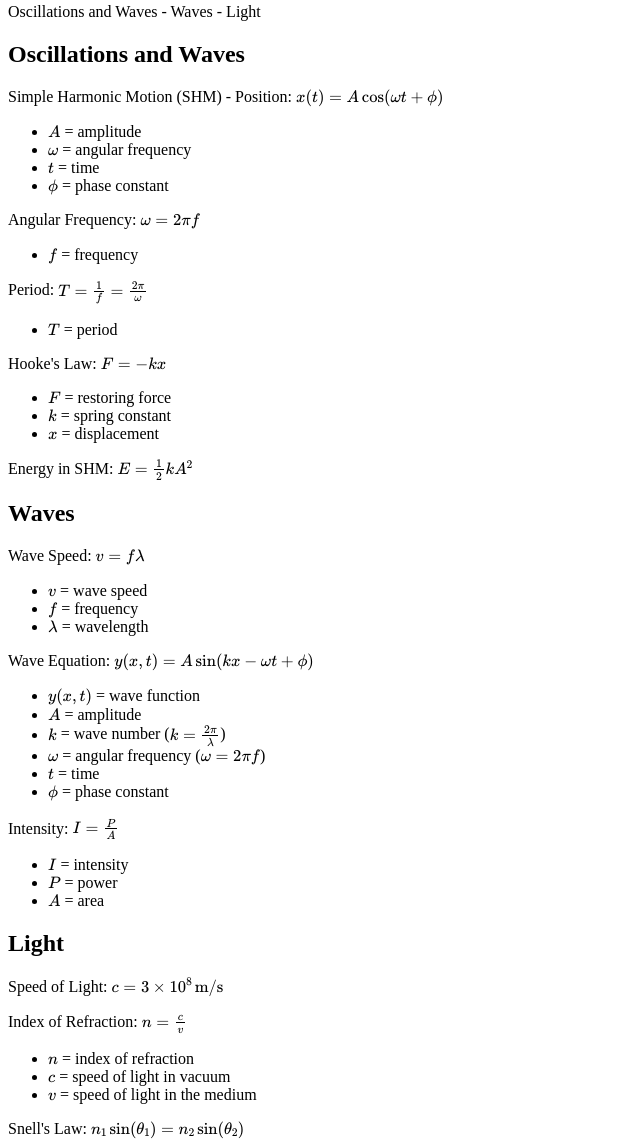
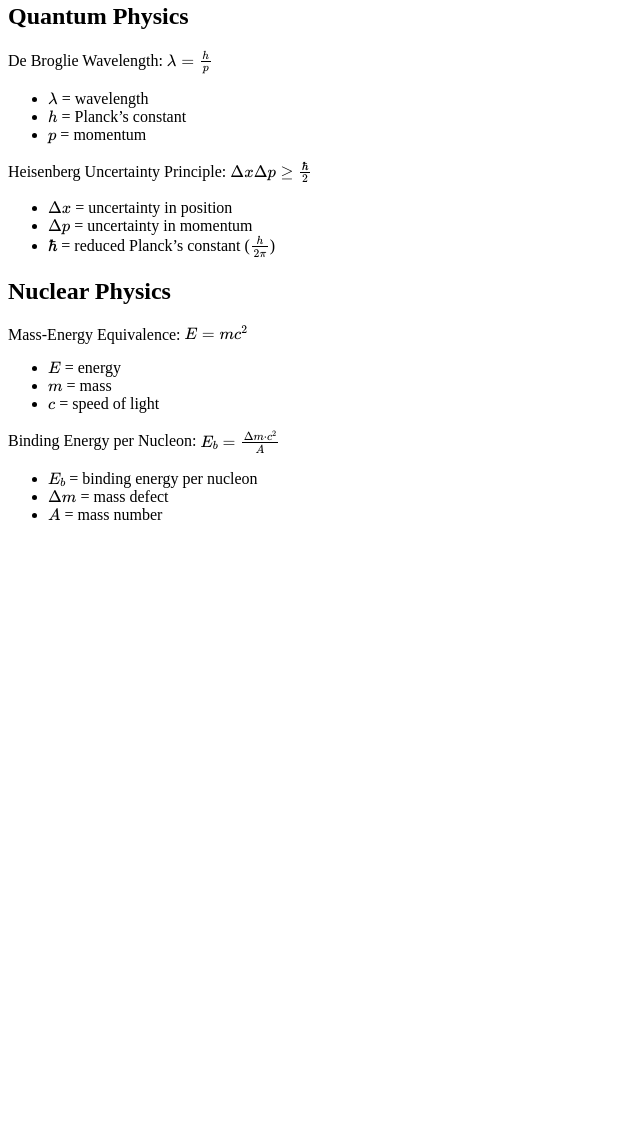
Before and after one commit to Umrh7/umrh7.github.io, a plain HTML site: page modern_physics.html in a window 1280 px wide. Shown: the part 77-1219 px from the top of the page, without its empty margins (0-640 px from the left). After the commit the page ends 800 px from the top, so only its background shows below. Drawn offline with nearby package versions, Linux system fonts and the light colour scheme.

Commit message:
Update modern_physics.html

```diff
--- a/modern_physics.html
+++ b/modern_physics.html
@@ -3,90 +3,42 @@
 <head>
     <meta charset="UTF-8">
     <meta name="viewport" content="width=device-width, initial-scale=1.0">
-    <title>Oscillations, Waves, and Light Formulas</title>
+    <title>Physics Formulas</title>
     <script src="https://polyfill.io/v3/polyfill.min.js?features=es6"></script>
     <script type="text/javascript" id="MathJax-script" async
         src="https://cdn.jsdelivr.net/npm/mathjax@3/es5/tex-mml-chtml.js">
     </script>
 </head>
 <body>
-    <h1>Oscillations, Waves, and Light Formulas</h1>
-    <p>Oscillations and Waves - Waves - Light</p>
+    <h1>Modern Physics Formulas</h1>
 
-    <h2>Oscillations and Waves</h2>
-    <p>Simple Harmonic Motion (SHM) - Position: \( x(t) = A \cos(\omega t + \phi) \)</p>
+    <h2>Quantum Physics</h2>
+    <p>De Broglie Wavelength: \( \lambda = \frac{h}{p} \)</p>
     <ul>
-        <li>\( A \) = amplitude</li>
-        <li>\( \omega \) = angular frequency</li>
-        <li>\( t \) = time</li>
-        <li>\( \phi \) = phase constant</li>
+        <li>\( \lambda \) = wavelength</li>
+        <li>\( h \) = Planck’s constant</li>
+        <li>\( p \) = momentum</li>
     </ul>
-    <p>Angular Frequency: \( \omega = 2 \pi f \)</p>
+    <p>Heisenberg Uncertainty Principle: \( \Delta x \Delta p \geq \frac{\hbar}{2} \)</p>
     <ul>
-        <li>\( f \) = frequency</li>
-    </ul>
-    <p>Period: \( T = \frac{1}{f} = \frac{2\pi}{\omega} \)</p>
-    <ul>
-        <li>\( T \) = period</li>
-    </ul>
-    <p>Hooke's Law: \( F = -kx \)</p>
-    <ul>
-        <li>\( F \) = restoring force</li>
-        <li>\( k \) = spring constant</li>
-        <li>\( x \) = displacement</li>
-    </ul>
-    <p>Energy in SHM: \( E = \frac{1}{2} k A^2 \)</p>
-
-    <h2>Waves</h2>
-    <p>Wave Speed: \( v = f \lambda \)</p>
-    <ul>
-        <li>\( v \) = wave speed</li>
-        <li>\( f \) = frequency</li>
-        <li>\( \lambda \) = wavelength</li>
-    </ul>
-    <p>Wave Equation: \( y(x,t) = A \sin(kx - \omega t + \phi) \)</p>
-    <ul>
-        <li>\( y(x,t) \) = wave function</li>
-        <li>\( A \) = amplitude</li>
-        <li>\( k \) = wave number (\( k = \frac{2\pi}{\lambda} \))</li>
-        <li>\( \omega \) = angular frequency (\( \omega = 2\pi f \))</li>
-        <li>\( t \) = time</li>
-        <li>\( \phi \) = phase constant</li>
-    </ul>
-    <p>Intensity: \( I = \frac{P}{A} \)</p>
-    <ul>
-        <li>\( I \) = intensity</li>
-        <li>\( P \) = power</li>
-        <li>\( A \) = area</li>
+        <li>\( \Delta x \) = uncertainty in position</li>
+        <li>\( \Delta p \) = uncertainty in momentum</li>
+        <li>\( \hbar \) = reduced Planck’s constant (\( \frac{h}{2\pi} \))</li>
     </ul>
 
-    <h2>Light</h2>
-    <p>Speed of Light: \( c = 3 \times 10^8 \, \text{m/s} \)</p>
-    <p>Index of Refraction: \( n = \frac{c}{v} \)</p>
-    <ul>
-        <li>\( n \) = index of refraction</li>
-        <li>\( c \) = speed of light in vacuum</li>
-        <li>\( v \) = speed of light in the medium</li>
-    </ul>
-    <p>Snell's Law: \( n_1 \sin(\theta_1) = n_2 \sin(\theta_2) \)</p>
-    <ul>
-        <li>\( n_1 \) = index of refraction of medium 1</li>
-        <li>\( \theta_1 \) = angle of incidence</li>
-        <li>\( n_2 \) = index of refraction of medium 2</li>
-        <li>\( \theta_2 \) = angle of refraction</li>
-    </ul>
-    <p>Lens Maker's Equation: \( \frac{1}{f} = (n - 1) \left( \frac{1}{R_1} - \frac{1}{R_2} \right) \)</p>
-    <ul>
-        <li>\( f \) = focal length</li>
-        <li>\( n \) = index of refraction of the lens material</li>
-        <li>\( R_1 \) = radius of curvature of the first lens surface</li>
-        <li>\( R_2 \) = radius of curvature of the second lens surface</li>
-    </ul>
-    <p>Energy of a Photon: \( E = hf \)</p>
+    <h2>Nuclear Physics</h2>
+    <p>Mass-Energy Equivalence: \( E = mc^2 \)</p>
     <ul>
         <li>\( E \) = energy</li>
-        <li>\( h \) = Planck's constant (\( 6.626 \times 10^{-34} \, \text{J s} \))</li>
-        <li>\( f \) = frequency</li>
+        <li>\( m \) = mass</li>
+        <li>\( c \) = speed of light</li>
     </ul>
+    <p>Binding Energy per Nucleon: \( E_b = \frac{\Delta m \cdot c^2}{A} \)</p>
+    <ul>
+        <li>\( E_b \) = binding energy per nucleon</li>
+        <li>\( \Delta m \) = mass defect</li>
+        <li>\( A \) = mass number</li>
+    </ul>
+
 </body>
 </html>
```
